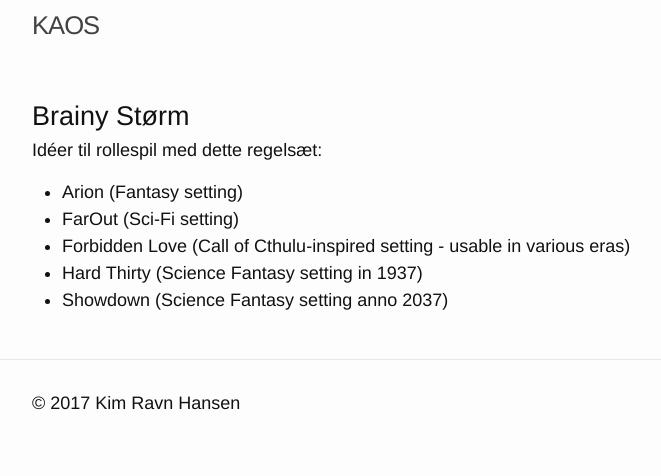
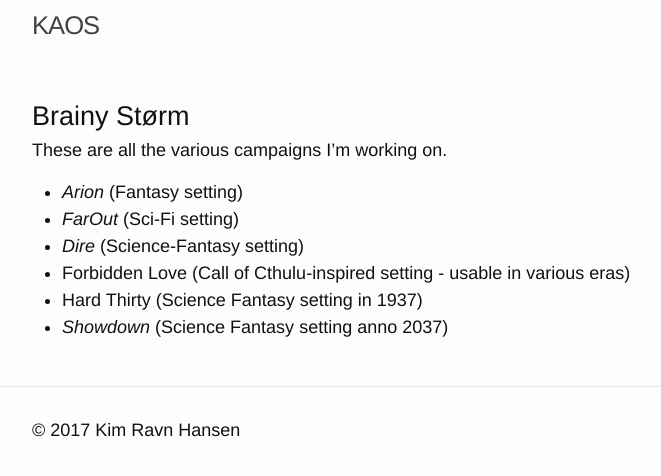
Before and after one commit to moccalotto/kaos, a Jekyll site: the page built from _brainstorms/intro.md, in a window 1280 px wide. Shown: the top 476 px of the page, without its empty margins (238-899 px from the left). Built offline with Jekyll 4.4.1, drawn with Linux system fonts in a browser that asks for light colours.

Commit message:
brainstorms

```diff
--- a/_brainstorms/intro.md
+++ b/_brainstorms/intro.md
@@ -5,10 +5,11 @@ top_menu: false
 rank: -1
 ---
 
-Idéer til rollespil med dette regelsæt:
+These are all the various campaigns I'm working on.
 
-* Arion (Fantasy setting)
-* FarOut (Sci-Fi setting)
+* [Arion]({{ '/campaigns/intro/' | prepend: site.baseurl }}) (Fantasy setting)
+* [FarOut](../farout) (Sci-Fi setting)
+* [Dire](../dire) (Science-Fantasy setting)
 * Forbidden Love (Call of Cthulu-inspired setting - usable in various eras)
 * Hard Thirty (Science Fantasy setting in 1937)
-* Showdown (Science Fantasy setting anno 2037)
+* [Showdown](../showdown) (Science Fantasy setting anno 2037)
```
Also changed, not shown: _brainstorms/dire.md (+0 -3 lines), _brainstorms/farout.md (+13 -11 lines), _brainstorms/showdown.md (+8 -1 lines).
